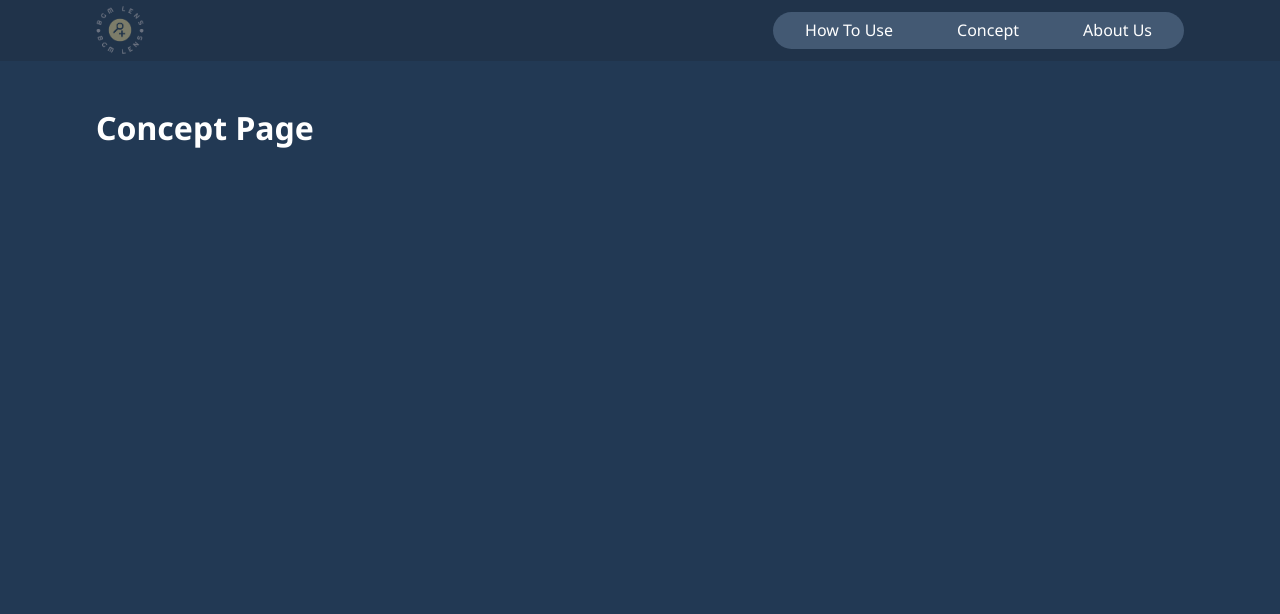
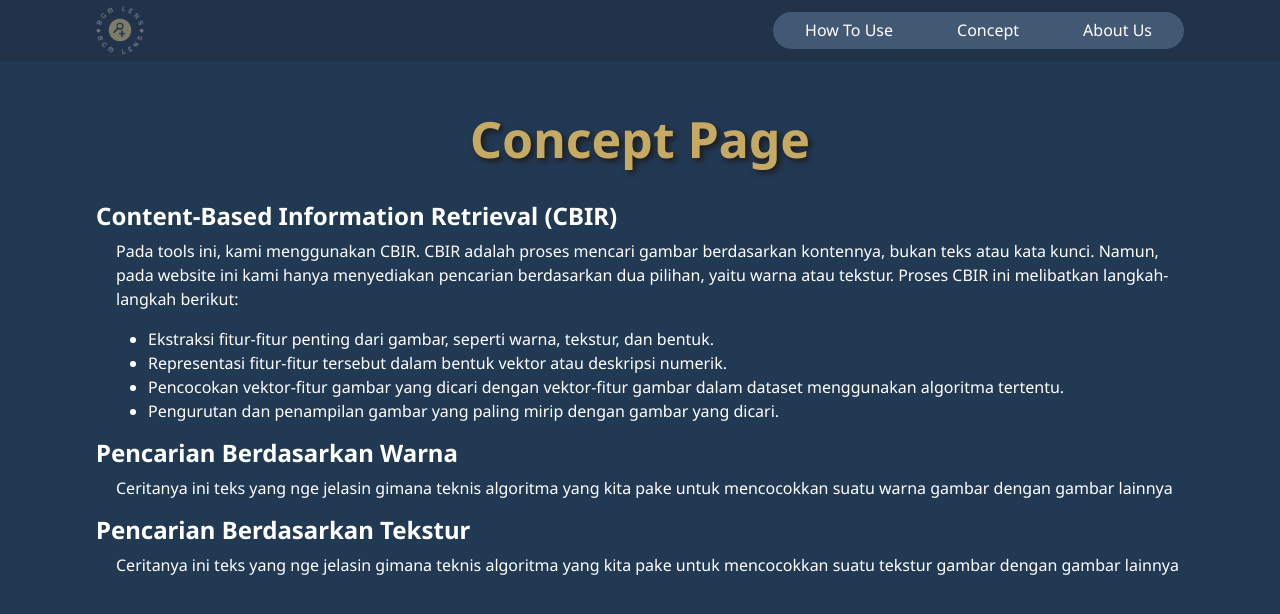
Before and after one commit to shafiqIrv/Algeo02-22003, a Django app: page /concept/ in a window 1280 px wide. Shown: the top 614 px of the page. Run offline with Django 4.2, Linux system fonts and the light colour scheme; some libraries are stand-ins or nearby versions.

Commit message:
Edit concept FE

```diff
--- a/src/cbir_web/pages/static/pages/concept.css
+++ b/src/cbir_web/pages/static/pages/concept.css
@@ -0,0 +1,25 @@
+h1 {
+    display: flex;
+    flex-direction: column;
+    text-align: center;
+    color: #C6AA63;
+    font-size: 50px;
+    filter: drop-shadow(3px 3px 3px #1a1a1a);
+}
+
+h2 {
+    font-size: 1.5em;
+    font-weight: bold;
+}
+
+.teks_cbir {
+    margin-left: 20px;
+}
+
+.teks_warna {
+    margin-left: 20px;
+}
+
+.teks_tekstur {
+    margin-left: 20px;
+}
--- a/src/cbir_web/pages/static/pages/how_to_use.css
+++ b/src/cbir_web/pages/static/pages/how_to_use.css
@@ -20,7 +20,10 @@ h1 {
     width: 700px;
     background-color: white;
     padding: 10px;
-    margin: 30px;
+    margin-top: 30px;
+    margin-bottom: 30px;
+    margin-right: 30px;
+    margin-left: 100px;
 }
 
 .div_langkah {
--- a/src/cbir_web/pages/templates/pages/concept.html
+++ b/src/cbir_web/pages/templates/pages/concept.html
@@ -3,11 +3,32 @@
 {% block style %}
   <link rel="stylesheet" href="{% static "pages/concept.css" %}">
 {% endblock style %}
-{% block title %}
-  Concept
-{% endblock title %}
+{% block title %}Concept{% endblock title %}
 {% block content %}
-  <div>
-    <h1>Concept Page</h1>
+<div>
+  <h1>Concept Page</h1>
+  <h2>Content-Based Information Retrieval (CBIR)</h2>
+  <div class="teks_cbir">
+    <p>
+      Pada tools ini, kami menggunakan CBIR. CBIR adalah proses mencari gambar berdasarkan kontennya, bukan teks atau kata kunci. Namun, pada website ini kami hanya menyediakan pencarian berdasarkan dua pilihan, yaitu warna atau tekstur. Proses CBIR ini melibatkan langkah-langkah berikut:
+      <ul>
+        <li>Ekstraksi fitur-fitur penting dari gambar, seperti warna, tekstur, dan bentuk.</li>
+        <li>Representasi fitur-fitur tersebut dalam bentuk vektor atau deskripsi numerik.</li>
+        <li>Pencocokan vektor-fitur gambar yang dicari dengan vektor-fitur gambar dalam dataset menggunakan algoritma tertentu.</li>
+        <li>Pengurutan dan penampilan gambar yang paling mirip dengan gambar yang dicari.</li>
+      </ul>
+    </p>
+  </div>
+  <h2>Pencarian Berdasarkan Warna</h2>
+  <div class="teks_warna">
+    <p>
+      Ceritanya ini teks yang nge jelasin gimana teknis algoritma yang kita pake untuk mencocokkan suatu warna gambar dengan gambar lainnya</div>
+    </p>
+  </div>
+  <h2>Pencarian Berdasarkan Tekstur</h2>
+  <div  class="teks_tekstur">
+    <p>
+      Ceritanya ini teks yang nge jelasin gimana teknis algoritma yang kita pake untuk mencocokkan suatu tekstur gambar dengan gambar lainnya
+    </p>
   </div>
 {% endblock content %}
```
